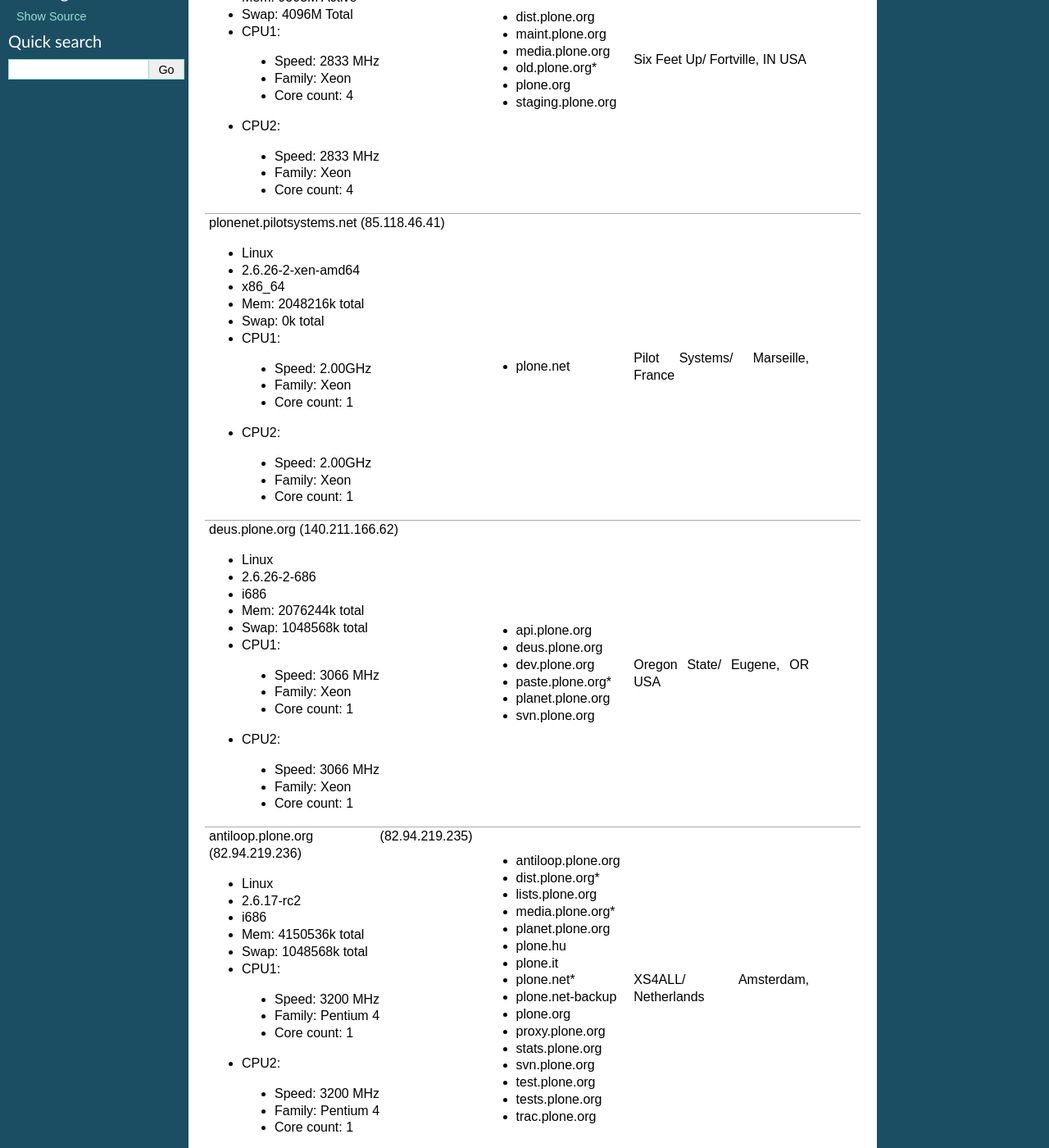
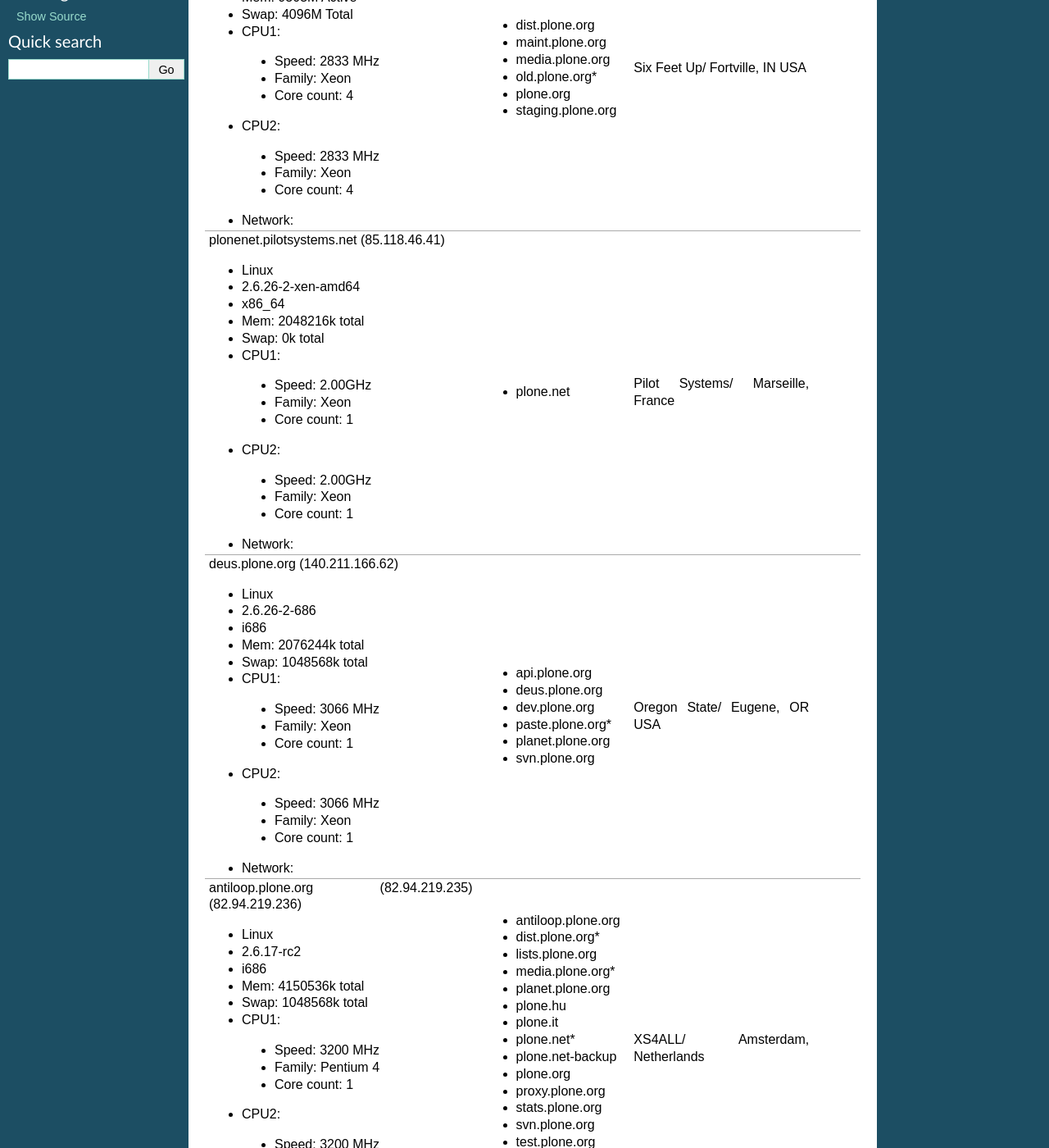
Before and after one commit to plone/ploneorg.admin, a Sphinx documentation site: the page built from sysadmin/documentation/systems.rst, in a window 1280 px wide and 1400 px high, scrolled down 223 px. Shown: the whole window at 82% size. Built offline with Sphinx 7.4.7, drawn with Linux system fonts in a browser that asks for light colours.

Commit message:
Network info anyone? Maybe I'll use bing (http://linux.maruhn.com/sec/bing.html).
svn path=/sysadmin/trunk/; revision=35783

```diff
--- a/sysadmin/documentation/systems.rst
+++ b/sysadmin/documentation/systems.rst
@@ -26,6 +26,8 @@
 |  - Family: Xeon           |                      |               |           |
 |  - Core count: 4          |                      |               |           |
 |                           |                      |               |           |
+| - Network:                |                      |               |           |
+|                           |                      |               |           |
 +---------------------------+----------------------+---------------+-----------+
 | plonenet.pilotsystems.net | - plone.net          | Pilot Systems/|           |
 | (85.118.46.41)            |                      | Marseille,    |           |
@@ -47,6 +49,8 @@
 |  - Family: Xeon           |                      |               |           |
 |  - Core count: 1          |                      |               |           |
 |                           |                      |               |           |
+| - Network:                |                      |               |           |
+|                           |                      |               |           |
 +---------------------------+----------------------+---------------+-----------+
 | deus.plone.org            | - api.plone.org      | Oregon State/ |           |
 | (140.211.166.62)          | - deus.plone.org     | Eugene, OR    |           |
@@ -67,6 +71,8 @@
 |  - Speed: 3066 MHz        |                      |               |           |
 |  - Family: Xeon           |                      |               |           |
 |  - Core count: 1          |                      |               |           |
+|                           |                      |               |           |
+| - Network:                |                      |               |           |
 |                           |                      |               |           |
 +---------------------------+----------------------+---------------+-----------+
 | antiloop.plone.org        | - antiloop.plone.org | XS4ALL/       |           |
@@ -90,6 +96,8 @@
 |  - Family: Pentium 4      |                      |               |           |
 |  - Core count: 1          |                      |               |           |
 |                           |                      |               |           |
+| - Network:                |                      |               |           |
+|                           |                      |               |           |
 +---------------------------+----------------------+---------------+-----------+
 | aneka.plone.org           | - backups.plone.org  | XS4ALL/       |           |
 | (82.94.219.234)           |                      | Amsterdam,    |           |
@@ -111,6 +119,8 @@
 |  - Family: Pentium 4      |                      |               |           |
 |  - Core count: 1          |                      |               |           |
 |                           |                      |               |           |
+| - Network:                |                      |               |           |
+|                           |                      |               |           |
 +---------------------------+----------------------+---------------+-----------+
 
 (*)Inactive
```
